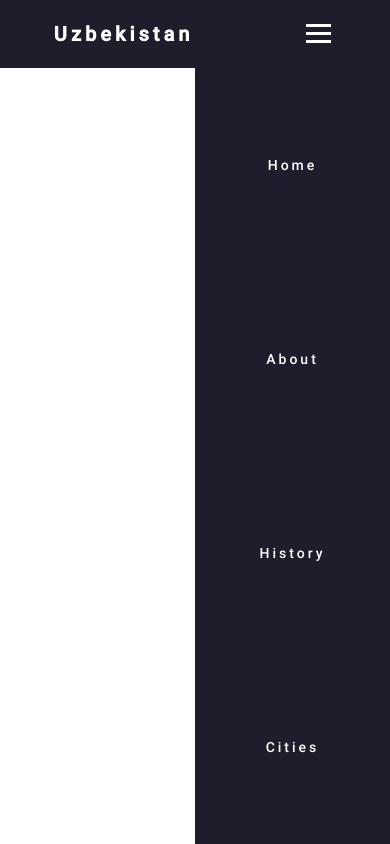
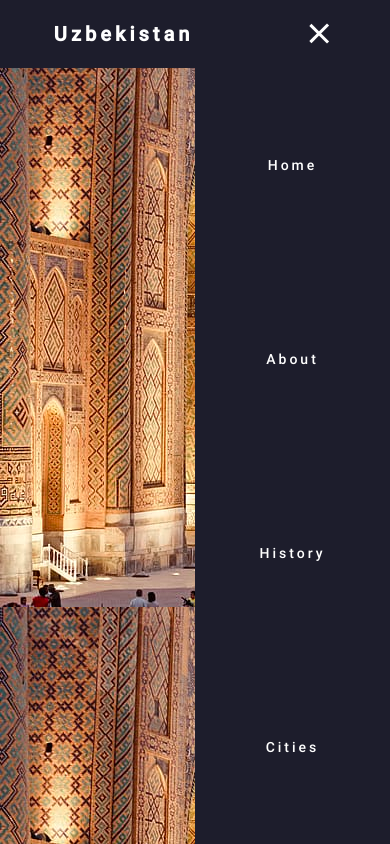
Before and after one commit to abdurahmonturaqulov/Responsive-Navbar, a plain HTML site: page index.html in a window 390 px wide. Both pictures are taken after a click on the element 318 px from the left and 33 px from the top of the page. Drawn offline with Linux system fonts and the light colour scheme.

Commit message:
2files add

```diff
--- a/css/main.css
+++ b/css/main.css
@@ -9,6 +9,11 @@
 body {
   box-sizing: border-box;
   font-family: 'Montserrat-Medium', sans-serif;
+}
+
+header {
+  height: 100vh;
+  background-image: url("../image/A2003180052020-03-19_11_29_12photo.jpg");
 }
 nav {
   display: flex;
@@ -47,6 +52,7 @@ nav {
   width: 25px;
   background-color: #fff;
   margin: 5px;
+  transition: transform 0.5s linear;
 }
 
 @media screen and (max-width: 1024px) {
@@ -89,7 +95,7 @@ nav {
 @keyframes navLinkMove {
   from {
     opacity: 0;
-    transform: translateX(70);
+    transform: translateX(70px);
   }
   to {
     opacity: 1;
@@ -98,9 +104,13 @@ nav {
 }
 
 .toggle .line-1 {
-  transform: rotate(-45deg) translate(-5, 6px);
+  transform: rotate(-45deg) translate(-5px, 6px);
 }
 
 .toggle .line-2 {
+  opacity: 0;
+}
+.toggle .line-3 {
+  transform: rotate(45deg) translate(-5px, -6px);
 
 }
--- a/index.html
+++ b/index.html
@@ -3,10 +3,11 @@
   <head>
     <meta charset="UTF-8" />
     <meta name="viewport" content="width=device-width, initial-scale=1.0" />
-    <link rel="stylesheet" href="./css/main.css">
+    <link rel="stylesheet" href="./css/main.css" />
     <title>Responsive navbar</title>
   </head>
   <body>
+    <header>
       <nav>
         <div class="logo">
           <h4>Uzbekistan</h4>
@@ -23,6 +24,8 @@
           <div class="line-3"></div>
         </div>
       </nav>
+    </header>
+
     <script src="./js/app.js"></script>
   </body>
 </html>
```
Lines whose indentation alone changed are shown as unchanged.
